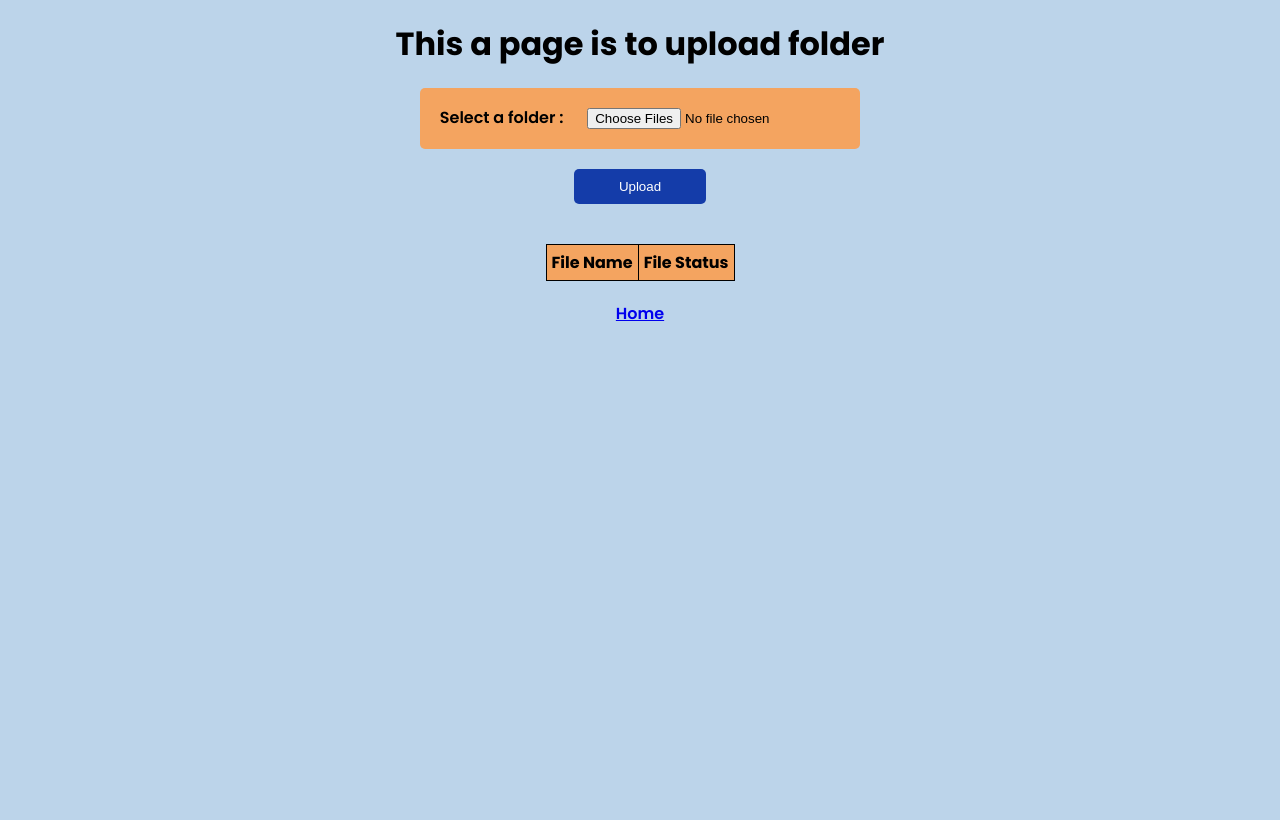
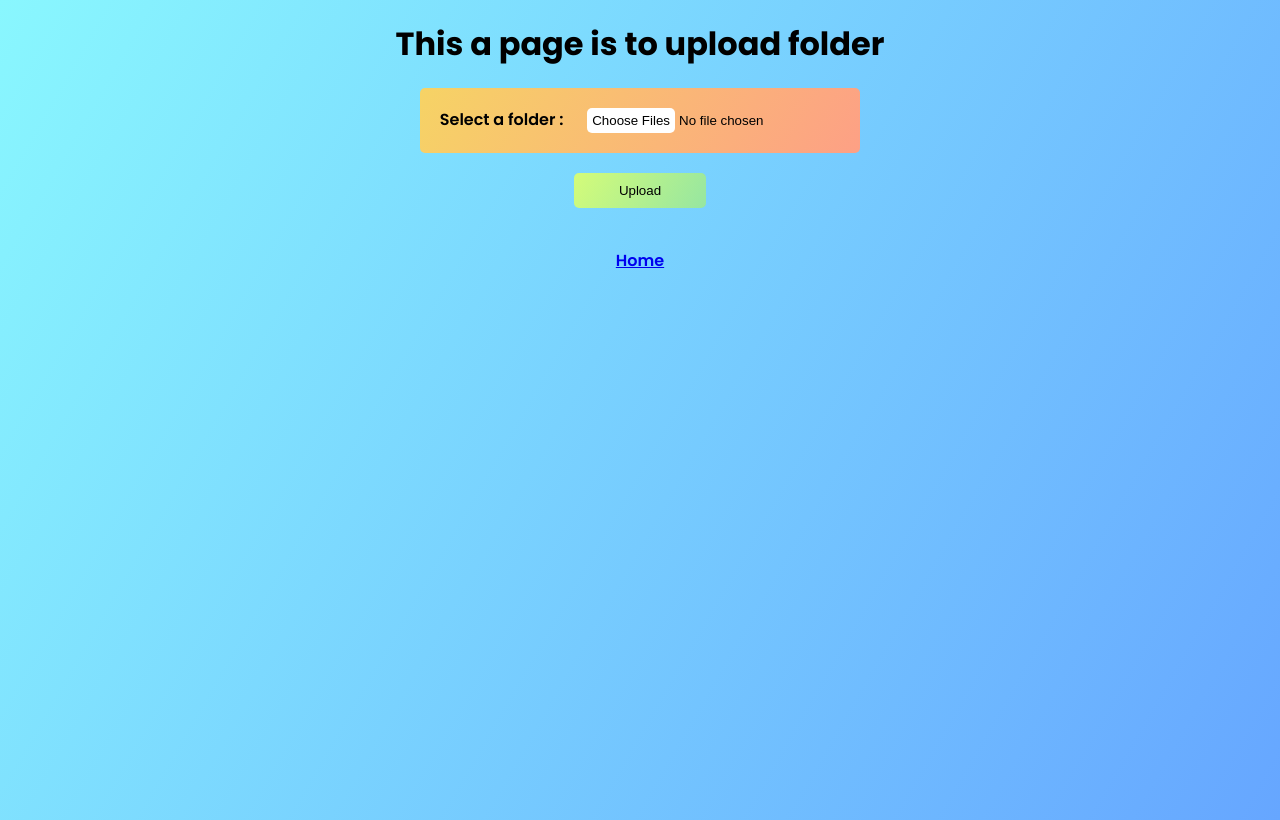
Before and after one commit to alengeorge-26/icd_reader_client, a React (Vite) app in the folder client/: page /folderuploader in a window 1280 px wide. Built offline with nearby package versions, Linux system fonts and the light colour scheme.

Commit message:
Gradient colours included

```diff
--- a/client/src/components/fileUploader/fileuploader.module.css
+++ b/client/src/components/fileUploader/fileuploader.module.css
@@ -9,14 +9,20 @@
 .fileInput{
     border-radius: 5px;
     padding: 10px;
-    background: sandybrown;
+    background-image: linear-gradient(120deg, #f6d365 0%, #fda085 100%);
 }
 
 .fileInput input,.fileInput label{
     outline: none;
-    background: sandybrown;
     margin: 10px;
     cursor: pointer;
+}
+
+.fileInput input::-webkit-file-upload-button{
+    border: none;
+    padding: 5px;
+    border-radius: 5px;
+    background-color: rgb(255, 255, 255);
 }
 
 .fileUploaderForm button{
@@ -24,7 +30,6 @@
     padding: 10px;
     border-radius: 5px;
     border: none;
-    background: seagreen;
-    color: white;
+    background-image: linear-gradient(120deg, #d4fc79 0%, #96e6a1 100%);
     cursor: pointer;
 }
--- a/client/src/components/folderLoadAnimation/FolderLoadAnimation.jsx
+++ b/client/src/components/folderLoadAnimation/FolderLoadAnimation.jsx
@@ -6,7 +6,7 @@ const FolderLoadAnimation = () => {
             id="loading"
             className={style.loading}
             title="Loading Frame"
-            src="https://lottie.host/embed/37f08cd6-645b-4ddf-ad23-8e6c1b3577a7/huIadCvnur.json"
+            src="https://lottie.host/embed/a9046820-0733-440a-9bd1-9e290eca8719/XNmqO8L1rV.json"
         >
         </iframe>
     )
--- a/client/src/components/folderUploader/FolderUploader.jsx
+++ b/client/src/components/folderUploader/FolderUploader.jsx
@@ -76,7 +76,7 @@ const FolderUploader = () => {
 
       {upload && !success && <span><FolderLoadAnimation/></span>}
 
-      <table className={styles.table}>
+      {pdf?.length > 0 &&  <table className={styles.table}>
           <tr className={styles.tableHeader}>
             <th>File Name</th>
             <th>File Status</th>
@@ -87,7 +87,7 @@ const FolderUploader = () => {
               <td>{file.status}</td>
             </tr>
           ))}
-      </table>
+        </table>}
     </div>
   )
 }
--- a/client/src/components/folderUploader/folderuploader.module.css
+++ b/client/src/components/folderUploader/folderuploader.module.css
@@ -9,14 +9,21 @@
 .folderInput{
     border-radius: 5px;
     padding: 10px;
-    background: sandybrown;
+    background-image: linear-gradient(120deg, #f6d365 0%, #fda085 100%);
 }
 
 .folderInput input,.folderInput label{
     outline: none;
-    background: sandybrown;
     margin: 10px;
+    border: none;
     cursor: pointer;
+}
+
+.folderInput input::-webkit-file-upload-button{
+    border: none;
+    padding: 5px;
+    border-radius: 5px;
+    background-color: rgb(255, 255, 255);
 }
 
 .folderUploaderForm button{
@@ -24,8 +31,7 @@
     padding: 10px;
     border-radius: 5px;
     border: none;
-    background: rgb(20, 60, 169);
-    color: white;
+    background-image: linear-gradient(120deg, #d4fc79 0%, #96e6a1 100%);
     cursor: pointer;
 }
 
@@ -36,7 +42,8 @@
 .table th, .table td{
     border: 1px solid black;
     padding: 5px;
-    background: sandybrown;
+    background-image: linear-gradient(120deg, #f6d365 0%, #fda085 100%);
+    cursor: pointer;
 }
 
 .tableHeader{
--- a/client/src/components/loginBox/loginbox.module.css
+++ b/client/src/components/loginBox/loginbox.module.css
@@ -1,10 +1,10 @@
 .loginContainer{
     display: flex;
     flex-direction: column;
-    border: 2px solid rgba(19, 152, 39, 0.995);
     border-radius: 5px;
     padding: 20px;
     margin-top: 20px;
+    background-image: linear-gradient(120deg, #f6d365 0%, #fda085 100%);
 }
 
 .loginForm{
@@ -15,20 +15,19 @@
 
 .loginForm input{
     outline: none;
-    border: 1.5px solid rgba(0, 0, 0, 0.995);
+    border: none;
+    background: #fefefe;
     border-radius: 5px;
     padding: 10px;
     margin: 10px;
 }
 
 .loginForm button{
-    font-weight: 600;
     outline: none;
     border: none;
     padding: 10px;
-    border-radius: 5px;
+    border-radius: 10px;
     margin: 10px;
     cursor: pointer;
-    background: rgb(16, 160, 79);
-    color: white;
+    background-image: linear-gradient(120deg, #d4fc79 0%, #96e6a1 100%);
 }
--- a/client/src/pages/fileUploadPage/fileuploadpage.module.css
+++ b/client/src/pages/fileUploadPage/fileuploadpage.module.css
@@ -1,5 +1,4 @@
 .homeContainer{
-    background-color: rgb(188, 212, 234);
     display: flex;
     flex-direction: column;
     align-items: center;
--- a/client/src/pages/folderUploadPage/folderuploadpage.module.css
+++ b/client/src/pages/folderUploadPage/folderuploadpage.module.css
@@ -1,5 +1,5 @@
 .homeContainer{
-    background-color: rgb(188, 212, 234);
+
     display: flex;
     flex-direction: column;
     align-items: center;
--- a/client/src/pages/homePage/homepage.module.css
+++ b/client/src/pages/homePage/homepage.module.css
@@ -1,5 +1,4 @@
 .homeContainer{
-    background-color: rgb(188, 212, 234);
     display: flex;
     flex-direction: column;
     align-items: center;
--- a/client/src/styles/global.css
+++ b/client/src/styles/global.css
@@ -2,11 +2,11 @@
     margin: 0;
     padding: 0;
     box-sizing: border-box;
-    background-color: rgb(188, 212, 234);
 }
 
 body{
     font-family: "Poppins", sans-serif;
     font-weight: 600;
     font-style: normal;
+    background-image: linear-gradient(120deg, #89f7fe 0%, #66a6ff 100%);
 }
```
Also changed, not shown: client/src/url/icd_server.js (line endings or trailing spaces). Lines whose indentation alone changed are shown as unchanged.
